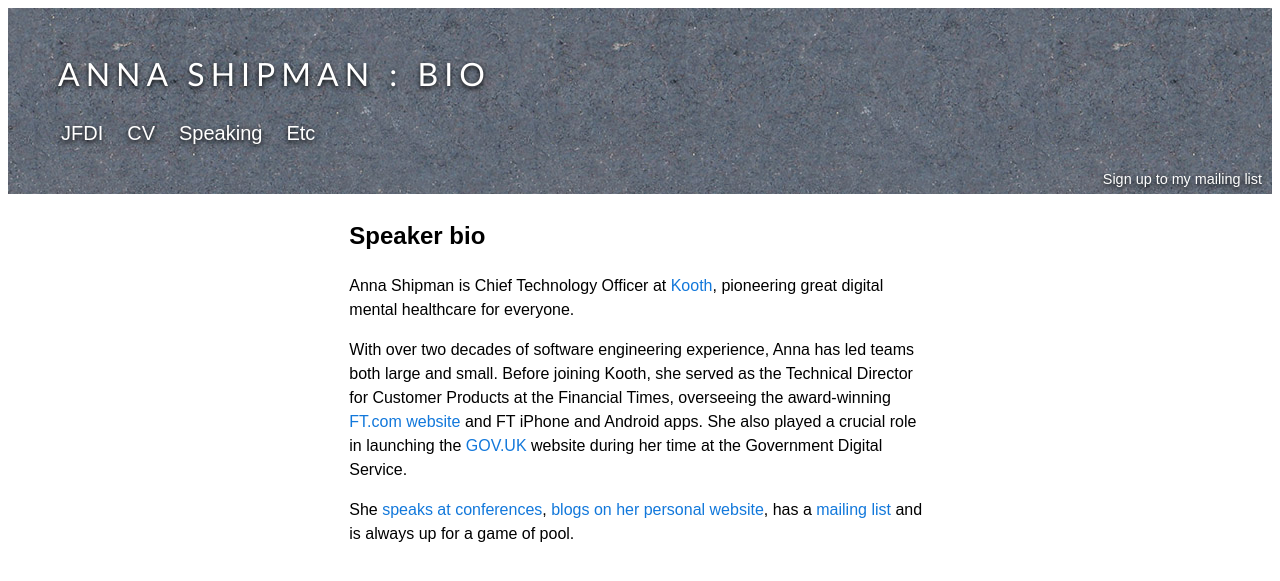
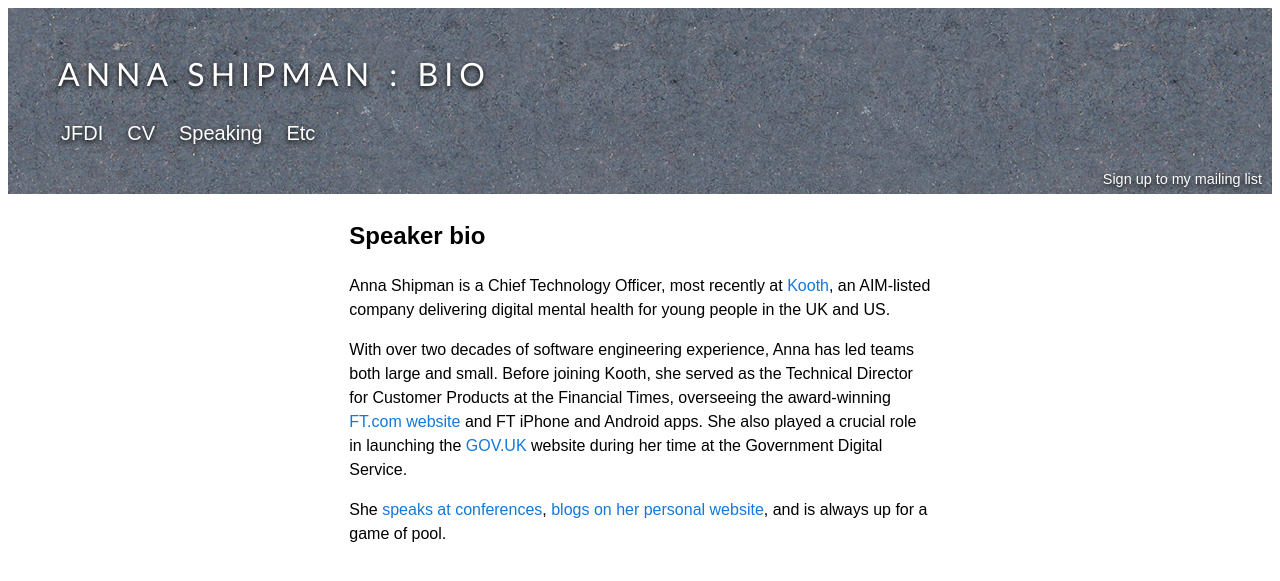
Before and after one commit to annashipman/annashipman.github.io, a Jekyll site: the page built from bio.html, in a window 1280 px wide. Shown: the top 581 px of the page. Built offline with Jekyll 4.4.1, drawn with Linux system fonts in a browser that asks for light colours.

Commit message:
Update bio

```diff
--- a/bio.html
+++ b/bio.html
@@ -8,10 +8,11 @@
 <div class="right-column">
 <div>
 <h2>Speaker bio</h2>
-<p>Anna Shipman is Chief Technology Officer at <a href="https://www.koothplc.com/">Kooth</a>, pioneering great digital mental healthcare for everyone.</p>
+<p>Anna Shipman is a Chief Technology Officer, most recently at <a href="https://www.koothplc.com/">Kooth</a>, an AIM-listed company delivering digital mental health for young people in the UK and US.</p>
 
 <p>With over two decades of software engineering experience, Anna has led teams both large and small. Before joining Kooth, she served as the Technical Director for Customer Products at the Financial Times, overseeing the award-winning <a href="https://ft.com">FT.com website</a> and FT iPhone and Android apps. She also played a crucial role in launching the <a href="https://www.gov.uk/">GOV.UK</a> website during her time at the Government Digital Service.</p>
-<p>She <a href="http://www.annashipman.co.uk/speaking.html">speaks at conferences</a>, <a href="http://www.annashipman.co.uk/jfdi.html">blogs on her personal website</a>, has a <a href="https://mailchi.mp/819c19b20f3e/sign-up-to-anna-shipmans-mailing-list">mailing list</a> and is always up for a game of pool.</p>
+
+<p>She <a href="http://www.annashipman.co.uk/speaking.html">speaks at conferences</a>, <a href="http://www.annashipman.co.uk/jfdi.html">blogs on her personal website</a>, and is always up for a game of pool.</p>
 </div>
 </div>
 
```
